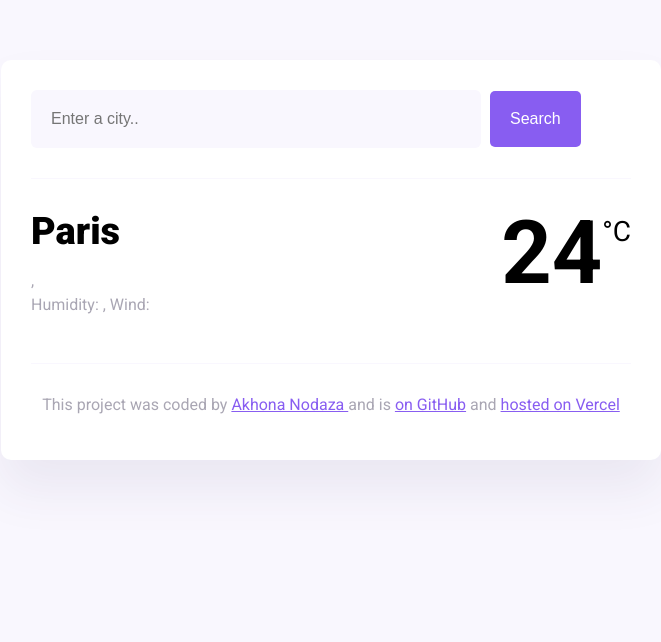
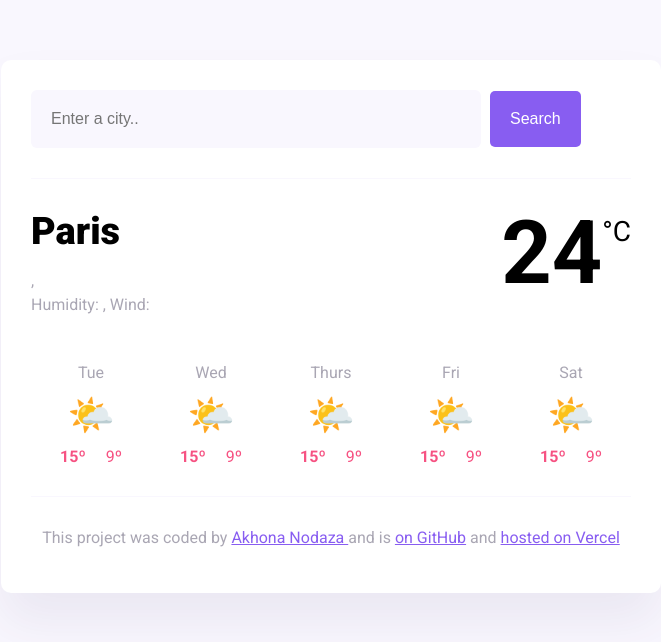
Before and after one commit to Anitah7/my-project, a plain HTML site: page index.html in a window 1280 px wide. Shown: the whole page, without its empty margins (309-970 px from the left). Drawn offline with nearby package versions, Linux system fonts and the light colour scheme.

Commit message:
added html and css

```diff
--- a/index.html
+++ b/index.html
@@ -43,6 +43,59 @@
             <span class="current-temperature-unit">°C</span>
           </div>
         </div>
+          <div class="weather-forecast">
+          <div class="weather-forecast-day">
+            <div class="weather-forecast-date">Tue</div>
+            <div class="weather-forecast-icon">🌤️</div>
+            <div class="weather-forecast-temperatures">
+              <div class="weather-forecast-temperature">
+                <strong>15º</strong>
+              </div>
+              <div class="weather-forecast-temperature">9º</div>
+            </div>
+          </div>
+          <div class="weather-forecast-day">
+            <div class="weather-forecast-date">Wed</div>
+            <div class="weather-forecast-icon">🌤️</div>
+            <div class="weather-forecast-temperatures">
+              <div class="weather-forecast-temperature">
+                <strong>15º</strong>
+              </div>
+              <div class="weather-forecast-temperature">9º</div>
+            </div>
+          </div>
+          <div class="weather-forecast-day">
+            <div class="weather-forecast-date">Thurs</div>
+            <div class="weather-forecast-icon">🌤️</div>
+            <div class="weather-forecast-temperatures">
+              <div class="weather-forecast-temperature">
+                <strong>15º</strong>
+              </div>
+              <div class="weather-forecast-temperature">9º</div>
+            </div>
+          </div>
+          <div class="weather-forecast-day">
+            <div class="weather-forecast-date">Fri</div>
+            <div class="weather-forecast-icon">🌤️</div>
+            <div class="weather-forecast-temperatures">
+              <div class="weather-forecast-temperature">
+                <strong>15º</strong>
+              </div>
+              <div class="weather-forecast-temperature">9º</div>
+            </div>
+          </div>
+          <div class="weather-forecast-day">
+            <div class="weather-forecast-date">Sat</div>
+            <div class="weather-forecast-icon">🌤️</div>
+            <div class="weather-forecast-temperatures">
+              <div class="weather-forecast-temperature">
+                <strong>15º</strong>
+              </div>
+              <div class="weather-forecast-temperature">9º</div>
+            </div>
+          </div>
+        </div>
+
       </main>
       <footer>
         <p>
--- a/src/style.css
+++ b/src/style.css
@@ -90,6 +90,37 @@ main {
   font-size: 28px;
 }
 
+.weather-forecast {
+  display: flex;
+  justify-content: space-around;
+  margin-top: 30px;
+}
+
+.weather-forecast-date {
+  text-align: center;
+  color: rgba(39, 33, 66, 0.4);
+  font-size: 16px;
+  line-height: 20px;
+  margin-bottom: 10px;
+}
+
+.weather-forecast-icon {
+  font-size: 38px;
+  text-align: center;
+}
+.weather-forecast-temperatures {
+  text-align: center;
+  color: #f65282;
+  margin-top: 10px;
+  display: flex;
+  justify-content: center;
+}
+
+.weather-forecast-temperature {
+  padding: 0 10px;
+}
+
+
 footer {
   border-top: 1px solid #f9f7fe;
   text-align: center;
```
